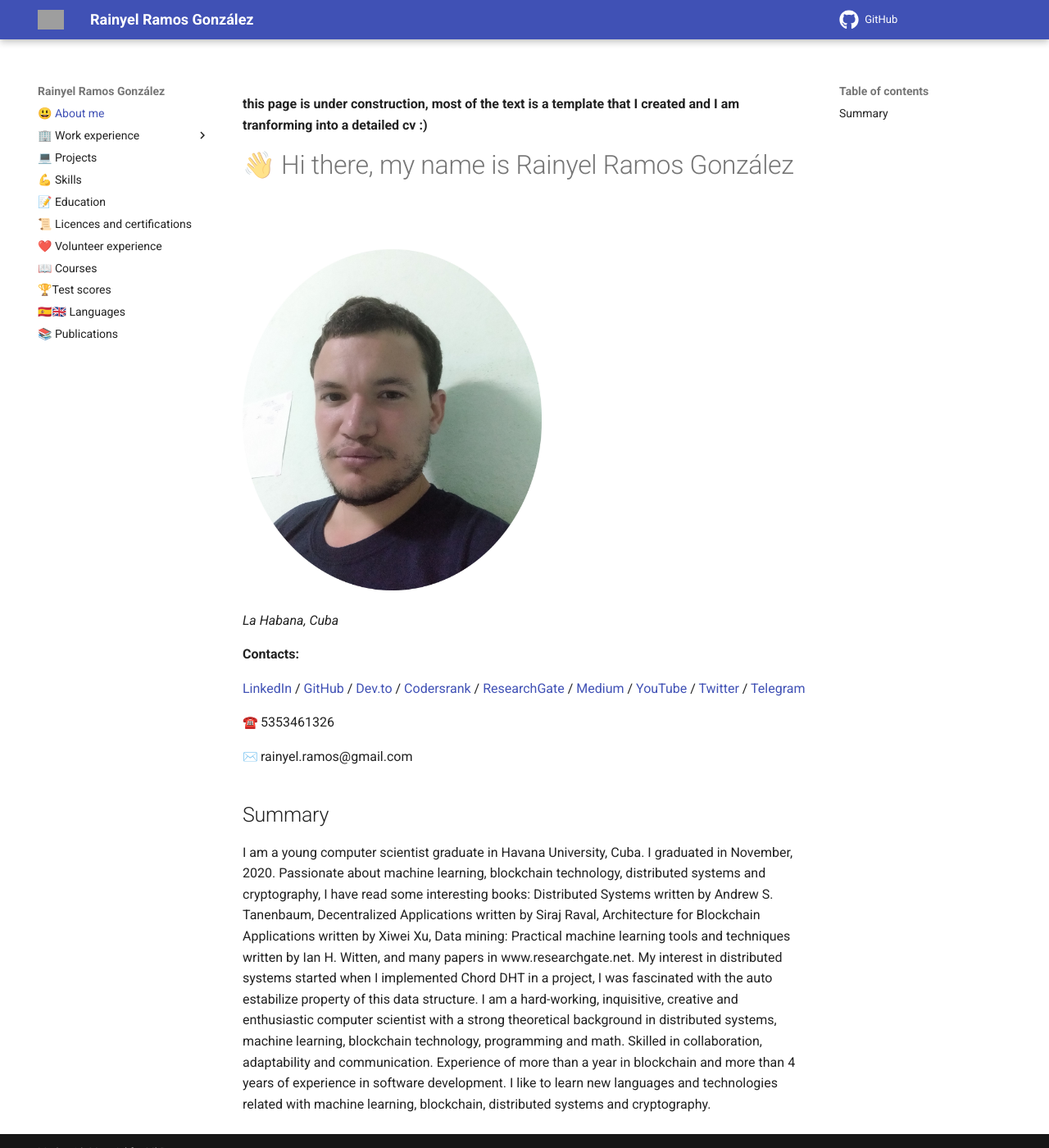
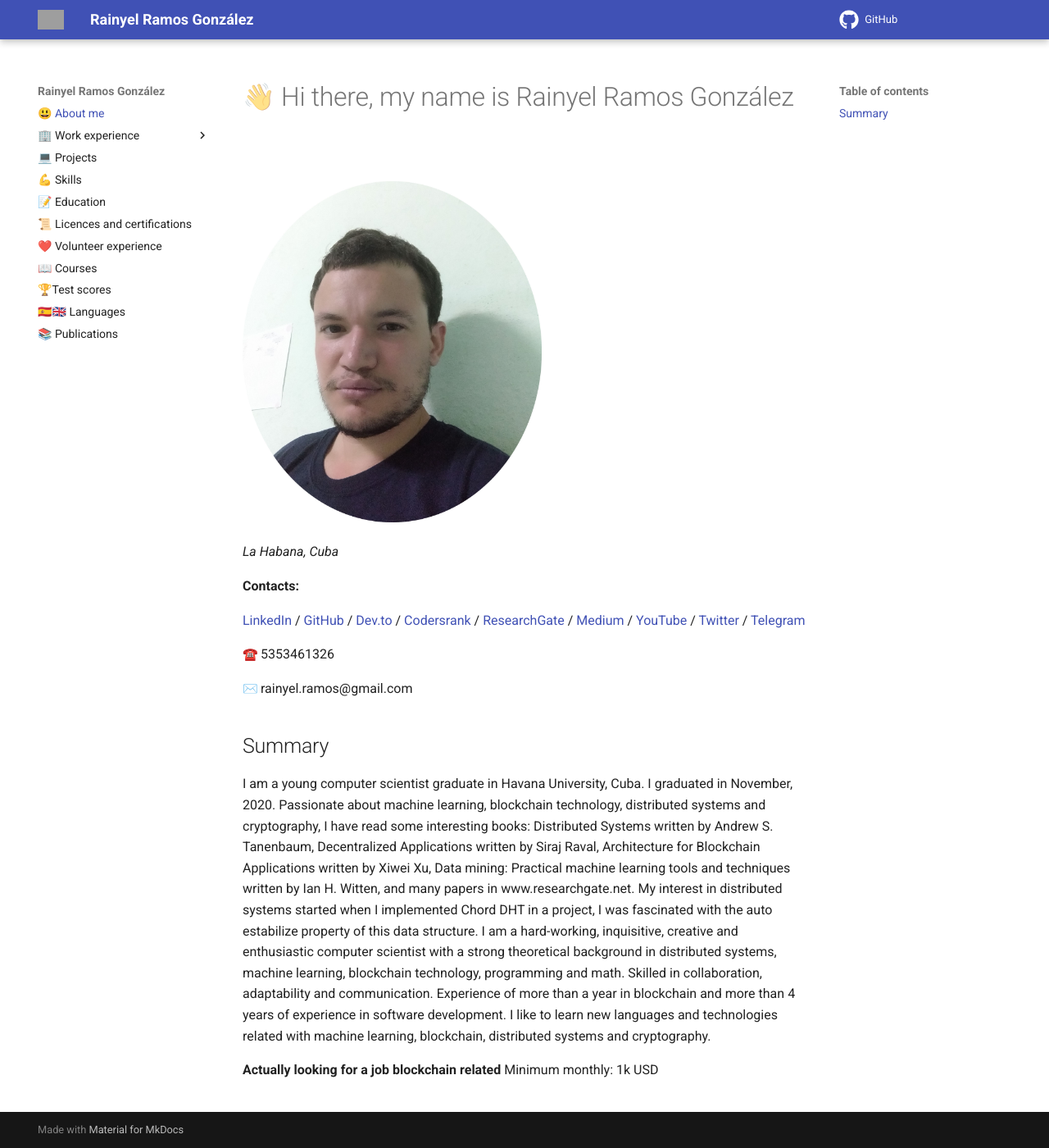
Before and after one commit to rayniel95/rayniel95.github.io, an MkDocs documentation site: the page built from docs/index.md, in a window 1280 px wide and 1400 px high. Shown: the whole window at 82% size. Built offline with MkDocs 1.6.1 and Material for MkDocs 9.7.7, drawn with Linux system fonts in a browser that asks for light colours; emoji names are drawn with the system emoji font; grey boxes are pictures that could not be loaded.

Commit message:
improve index

```diff
--- a/docs/index.md
+++ b/docs/index.md
@@ -1,5 +1,3 @@
-**this page is under construction, most of the text is a template that I created and I am tranforming into a detailed cv :)**
-
 # 👋 Hi there, my name is Rainyel Ramos González
 
 <img src="assets/images/me3.jpg" alt="me" style="zoom: 15%;" />
@@ -17,6 +15,8 @@
 ## Summary
 I am a young computer scientist graduate in Havana University, Cuba. I graduated in November, 2020. Passionate about machine learning, blockchain technology, distributed systems and cryptography, I have read some interesting books: Distributed Systems written by Andrew S. Tanenbaum, Decentralized Applications written by Siraj Raval, Architecture for Blockchain Applications written by Xiwei Xu, Data mining: Practical machine learning tools and techniques written by Ian H. Witten, and many papers in www.researchgate.net. My interest in distributed systems started when I implemented Chord DHT in a project, I was fascinated with the auto estabilize property of this data structure. I am a hard-working, inquisitive, creative and enthusiastic computer scientist with a strong theoretical background in distributed systems, machine learning, blockchain technology, programming and math. Skilled in collaboration, adaptability and communication. Experience of more than a year in blockchain and more than 4 years of experience in software development. I like to learn new languages and technologies related with machine learning, blockchain, distributed systems and cryptography.
 
+**Actually looking for a job blockchain related** Minimum monthly: 1k USD
+
 [4645735809913269750]: https://linkedin.com/in/rainyel-ramos
 [3501107990439883582]: https://github.com/rayniel95
 [1452774931573403772]: https://youtube.com/channel/UCLfQBlFqyxWjXTiET5uYtKg
@@ -31,9 +31,7 @@ I am a young computer scientist graduate in Havana University, Cuba. I graduated
 <!-- put a photo with my name inside notebook, practical excercises, etc. photos -->
 <!-- si la persona que voy a poner no tiene informacion publica como researchgate, linkedin, etc. trato de poner algun articulo publico donde haya una foto de la misma -->
 <!-- to put correctly abreviations -->
-<!-- to use some program to check broken links and delete it, implement it on golang -->
 <!-- maybe write the name of some fields-->
-<!-- explicar como me decante por blockchain luego de hacer mi trabajo de distribuidos contar como busque departamentos especializado en eso pero no encontre y me quede con blockchian en criptografia y despues hice mi tesis, darle contexto a todo el cv para que se conozca lo q hice y por que lo hice -->
 
 <!-- poner al decano y a la vicedecana de la facultad en la seccion de estudios -->
 
```
